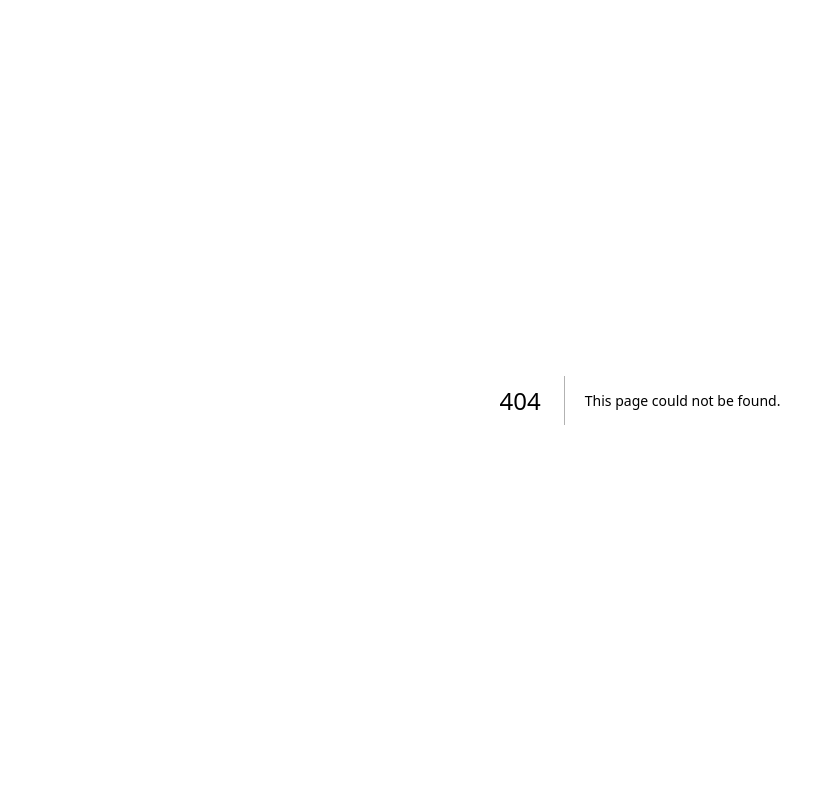
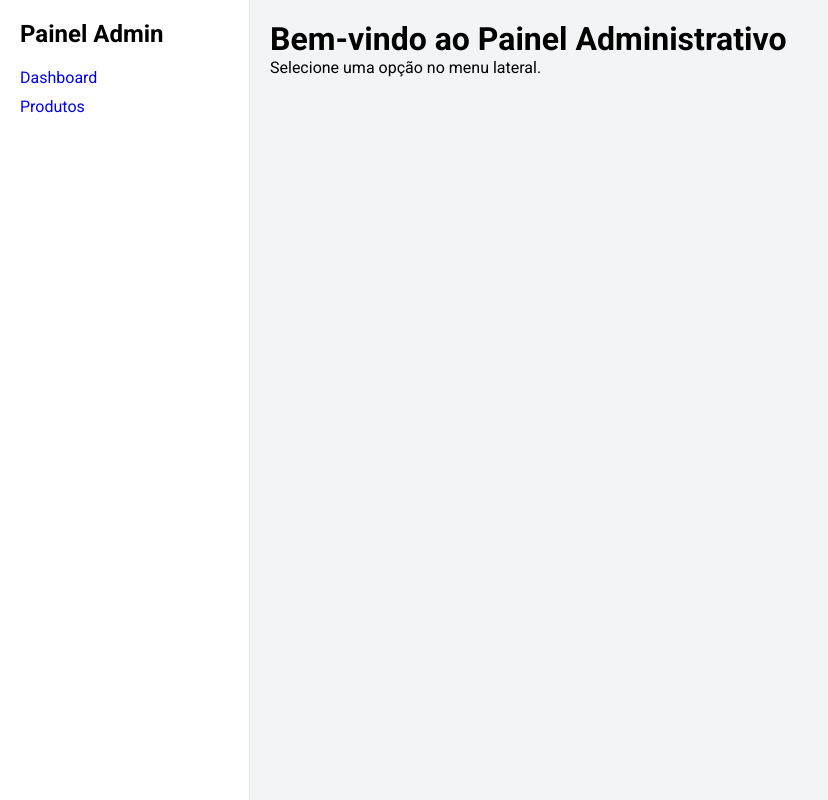
Before and after one commit to kaueschaun/confeitaria-dois-amores-web, a Next.js app: page /dashboard in a window 1280 px wide. Before the commit this address had no page. Shown: the whole page, without its empty margins (0-828 px from the left). Built offline with nearby package versions, Linux system fonts and the light colour scheme.

Commit message:
feat: Implement initial admin dashboard and layouts for admin and client sections.

```diff
--- /dev/null
+++ b/src/app/(admin)/dashboard/page.tsx
@@ -0,0 +1,8 @@
+export default function AdminHome() {
+    return (
+        <div>
+            <h1>Bem-vindo ao Painel Administrativo</h1>
+            <p>Selecione uma opção no menu lateral.</p>
+        </div>
+    )
+}
--- /dev/null
+++ b/src/app/(admin)/layout.tsx
@@ -0,0 +1,18 @@
+import { ReactNode } from "react"
+
+export default function AdminLayout({ children }: { children: ReactNode }) {
+    return (
+        <div style={{ display: 'flex', minHeight: '100vh', background: '#f3f4f6' }}>
+            <aside style={{ width: '250px', background: '#ffffff', borderRight: '1px solid #e5e7eb', padding: '20px' }}>
+                <h2>Painel Admin</h2>
+                <nav style={{ marginTop: '20px', display: 'flex', flexDirection: 'column', gap: '10px' }}>
+                    <a href="/dashboard">Dashboard</a>
+                    <a href="/produtos">Produtos</a>
+                </nav>
+            </aside>
+            <main style={{ flex: 1, padding: '20px' }}>
+                {children}
+            </main>
+        </div>
+    )
+}
```
Also changed, not shown: src/app/(client)/layout.tsx (added, +11 -0 lines), src/app/(client)/page.tsx (renamed from src/app/(home)/page.tsx).
